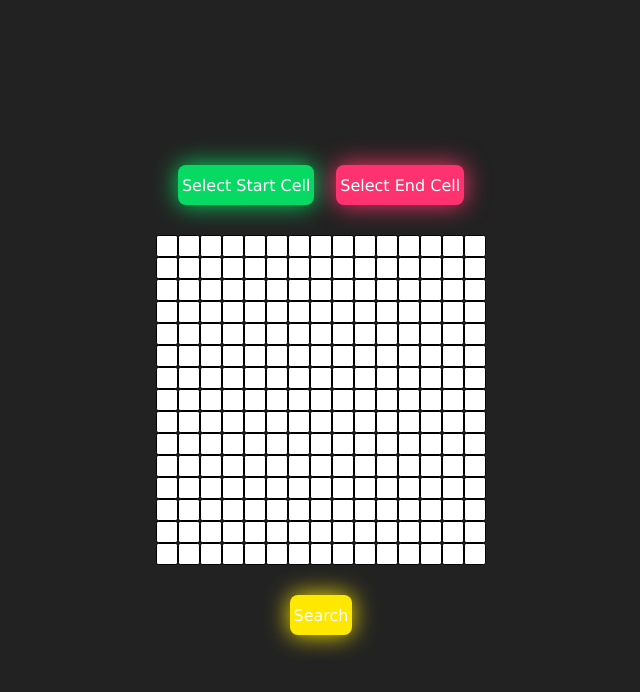
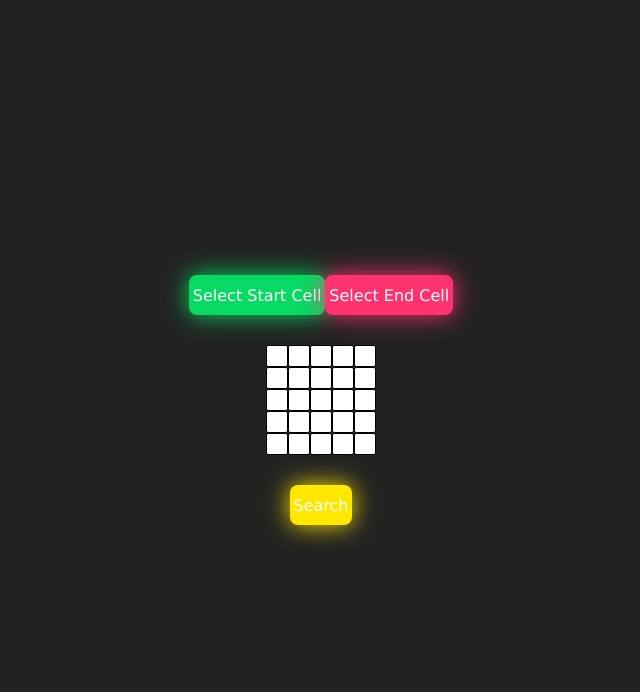
Before and after one commit to oneal55/MazeSolver, a React (Create React App) app: page / in a window 1280 px wide. Shown: the top 692 px of the page, without its empty margins (319-959 px from the left). Built offline with nearby package versions, Linux system fonts and the light colour scheme.

Commit message:
including walls

```diff
--- a/src/App.js
+++ b/src/App.js
@@ -1,19 +1,13 @@
 import './App.css';
-import { useState } from 'react';
-import Maze  from './classes/Vertex';
 import Game from './components/Game/Game.js';
 
 function App() {
-
-  const [search, setSearch] = useState('None');
-
-  const maze = new Maze(15, 15, 20, search);
   return (
     <div className='mainPage'>
       <Game
-      game={maze}
-      search={search}
-      setSearch={setSearch}
+      width={5}
+      height={5}
+      cellSize={20}
       />
     </div>
   );
--- a/src/components/Game/Game.js
+++ b/src/components/Game/Game.js
@@ -3,7 +3,51 @@ import { VertexBlock } from '../VertexBlock/VertexBlock.js';
 import './Game.css';
 
 export const Game = (props) => {
-    const [mazeGame, setMazeGameState] = useState(props.game);
+
+    const init = () => {
+        let grid = []
+        for (var i = 0; i < props.height; i++) {
+            let row = [];
+            for (var j = 0; j < props.width; j++) {
+                row.push(
+                    {x:j, y:i,
+                    on:true, color:'white',
+                    top:null, right:null, bottom:null, left:null});
+                }
+            grid.push(row);
+        }
+
+        for (i = 0; i < grid.length; i++) {
+            for (j = 0; j < grid[i].length; j++) {
+                if (i > 0) {
+                    grid[i][j].top = grid[i-1][j];
+                }
+
+                if (i < grid.length - 1) {
+                    grid[i][j].bottom = grid[i+1][j];
+                }
+
+                if (j > 0) {
+                    grid[i][j].left = grid[i][j-1];
+                }
+
+                if (j < grid[i].length - 1)
+                    grid[i][j].right = grid[i][j+1];
+            }
+        }
+        return grid;
+    }
+
+    const [mazeGrid, setMazeGrid] = useState(init());
+
+
+    const [startPoint, setStartPointState] = useState({point: null});
+    const [endPoint, setEndPointState] = useState({point: null});
+    const [searchMode, setSearchModeState] = useState("None");
+    const [worklist, setWorkListState] = useState([]);
+    const [visited, setVisitedState] = useState([]);
+    const [cameFromEdge, setCameFromEdgeState] = useState({})
+
     // 0: click and cell becomes a wall
     // 1: click and cell becomes beginning cell
     // 2: click and cell becomes end cell
@@ -13,25 +57,72 @@ export const Game = (props) => {
         position: 'relative',
         display: 'flex',
         margin: 'auto',
-        width: ((mazeGame.cellSize + 2) * (mazeGame.width)) + 'px',
-        height: ((mazeGame.cellSize + 2) * (mazeGame.height)) + 'px'
+        width: ((props.cellSize + 2) * (mazeGrid[0].length)) + 'px',
+        height: ((props.cellSize + 2) * (mazeGrid.length)) + 'px'
     };
 
+    const gameSetter = (vertex) => {
+        if (cellClickType === 1) {
+            setStartPointState(vertex);
+        }
+        if (cellClickType === 2) {
+            setEndPointState(vertex);
+        }
+    }
+
     const selectCell = (clickType) => {
-        if(props.search === 'None'){
+        if(searchMode === 'None'){
             setCellClickType(clickType);
         }
     };
 
     const startSearch = () => {
-        console.log("hola");
-        props.setSearch('Depth-First');
-        props.game.startSearch();
-    };
+        let list = [];
+        list.push(startPoint);
+        setWorkListState(list);
+        setSearchModeState("Breadth-First");
+    }
+    useEffect(() => {if (worklist.length > 0) searchOnce()}, [worklist])
 
-    useEffect(() => {console.log("useeffect called " + props.search)}, [cellClickType, props.search]);
+    const searchOnce = () => {
+        let worklistclone = [...worklist];
+        let newCameFromEdge = {...cameFromEdge}
+        let newVisited = [...visited];
+            if (worklist.length > 0) {
+                let node;
+                if (searchMode === "Depth-First") {
+                    node = (worklistclone.pop());
+                }
+                if (searchMode === "Breadth-First") {
+                    node = (worklistclone.shift());
+                }
+                console.log("x: " + node.x + " y:" + node.y + " color:" + node.color);
+                node.color = "#40e0d0";
+                newVisited.push(node);
 
-    const vertices = mazeGame.graph.vertices;
+            if (node.left != null && node.left.on && !newVisited.includes(node.left)) {
+                worklistclone.push(node.left);
+                newCameFromEdge[node.left] = node;
+            }
+            if (node.right != null && node.right.on && !newVisited.includes(node.right)) {
+                worklistclone.push(node.right);
+                newCameFromEdge[node.right] = node;
+            }
+            if (node.bottom != null && node.bottom.on && !newVisited.includes(node.bottom)) {
+                worklistclone.push(node.bottom);
+                newCameFromEdge[node.bottom] = node;
+            }
+            if (node.top != null && node.top.on && !newVisited.includes(node.top)) {
+                worklistclone.push(node.top);
+                newCameFromEdge[node.top] = node;
+            }
+            setWorkListState(worklistclone);
+            setCameFromEdgeState(newCameFromEdge);
+            setVisitedState(newVisited);
+
+        }
+    }
+
     return (
         <div style={{display: 'flex', justifyContent: 'center', flexDirection: 'column'}}>
             <div style={{display: 'flex', flexDirection: 'row', justifyContent: 'space-evenly', marginBottom: '30px'}}>
@@ -39,15 +130,15 @@ export const Game = (props) => {
                 <div onClick={() => selectCell(2)} className={"btnDiv"} id={"end"}><p className={"btnP"}>Select End Cell</p></div>
             </div>
             <div className={"game"} style={styles}>
-                {vertices.map((row) => (row.map((vertex, i) =>
-                <VertexBlock key = {i}
-                    vertex={vertex}
-                    cellSize={mazeGame.cellSize}
-                    clickType={cellClickType}
-                    clickTypeSetter={selectCell}
-                    search={props.search}
-                    maze={mazeGame}
-                />)))}
+                {mazeGrid.map((row) => (row.map((vertex, i) =>
+                <VertexBlock key={i}
+                  vertex={vertex}
+                  search= {searchMode}
+                  cellSize={props.cellSize}
+                  clickType= {cellClickType}
+                  clickTypeSetter={selectCell}
+                  gameSetter={gameSetter} />)))}
+
             </div>
             <div style={{display: 'flex', marginTop: '30px', justifyContent: 'center'}}>
                 <div onClick={() => startSearch()} className={"btnDiv"} id={"search"}><p className={"btnP"}>Search</p></div>
--- a/src/components/VertexBlock/VertexBlock.js
+++ b/src/components/VertexBlock/VertexBlock.js
@@ -3,37 +3,37 @@ import './VertexBlock.css'
 
 export const VertexBlock = (props) => {
 
-    const [vertex, setVertex] = useState(props.vertex);
+    const [vertex, setVertex] = useState(props.vertex)
 
     const clickHandler = () => {
         if(props.search == 'None'){
             if(props.clickType == 0){
-                setVertex({...vertex, on: !vertex.on});
-                props.vertex.on = !vertex.on;
-
+                vertex.on = !vertex.on;
+                 setVertex({...vertex, on: vertex.on})
             }
             else if(props.clickType == 1) {
-                setVertex({...vertex, on: true, color: '#07DA63'});
-                props.maze.startPoint = props.vertex;
-                props.vertex.color = '#07DA63';
+                vertex.on = true;
+                vertex.color = '#07DA63';
+                setVertex({...vertex, on: vertex.on, color: vertex.color})
+                props.gameSetter(vertex)
                 props.clickTypeSetter(0);
             }
             else {
-                setVertex({...vertex, on: true, color: '#fe326f'});
-                props.maze.goalPoint = props.vertex;
-                props.vertex.color = '#fe326f';
+                props.gameSetter(vertex)
+                vertex.on = true;
+                vertex.color = '#fe326f';
+                setVertex({...vertex, on: vertex.on, color: vertex.color})
                 props.clickTypeSetter(0);
             }
         }
     };
 
-    useEffect(() => {}, [vertex]);
-
     useEffect(() => {
-        if((props.clickType == 1 && vertex.color == '#07DA63') || (props.clickType == 2 && vertex.color == '#fe326f')) {
-            setVertex({...vertex, color: '#FFF'})
+        if((props.clickType == 1 && props.search == 'None' && vertex.color == '#07DA63')
+        || (props.clickType == 2 && props.search == 'None' && vertex.color == '#fe326f')) {
+            setVertex({...vertex, color: "#FFF"})
         }
-    }, [props.clickType]);
+    }, [props.clickType, vertex]);
 
        const styles = {
             position: "absolute",
```
